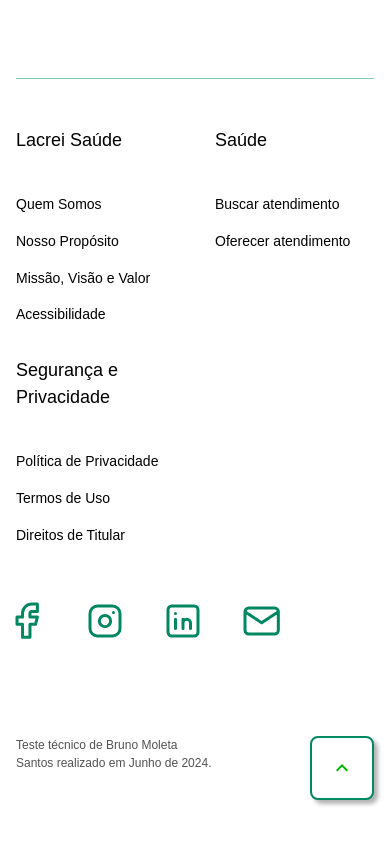
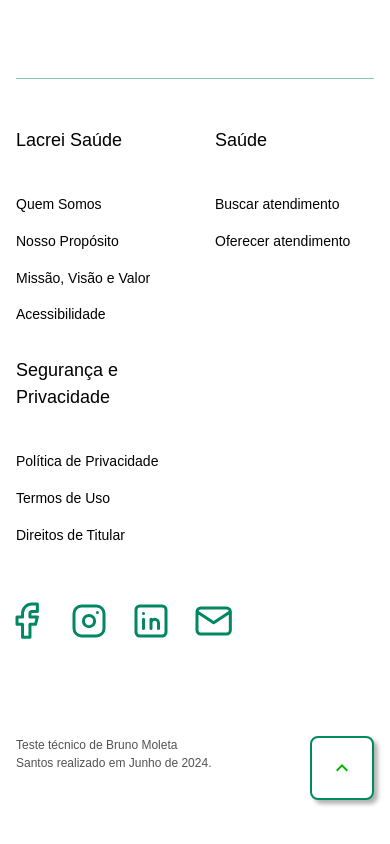
Before and after one commit to brunomoleta/testetecnico-lacrei-saude, a Next.js app: page / in a window 390 px wide. Shown: the part 982-1826 px from the top of the page. Built offline with nearby package versions, Linux system fonts and the light colour scheme.

Commit message:
:bug: :iphone: fix responsiveness
Heading and Footer
Buttons on the heading and icons list on the footer

```diff
--- a/src/components/Footer/IconsList/IconsList.style.ts
+++ b/src/components/Footer/IconsList/IconsList.style.ts
@@ -5,7 +5,8 @@ import Link from "next/link";
 export const List = styled.ul`
   display: flex;
   align-items: flex-end;
-  column-gap: 24px;
+  flex-wrap: wrap;
+  column-gap: clamp(8px, 2%, 24px);
   transform: translateX(-16px);
 `;
 
--- a/src/components/Header/HeaderNav/NavDesktop/NavDesktop.style.ts
+++ b/src/components/Header/HeaderNav/NavDesktop/NavDesktop.style.ts
@@ -5,6 +5,8 @@ export const Wrapper = styled.div`
   display: none;
   @media (min-width: 37.5rem) {
     display: flex;
+    align-items: center;
+    justify-content: center;
     gap: 1rem;
   }
 `;
```
